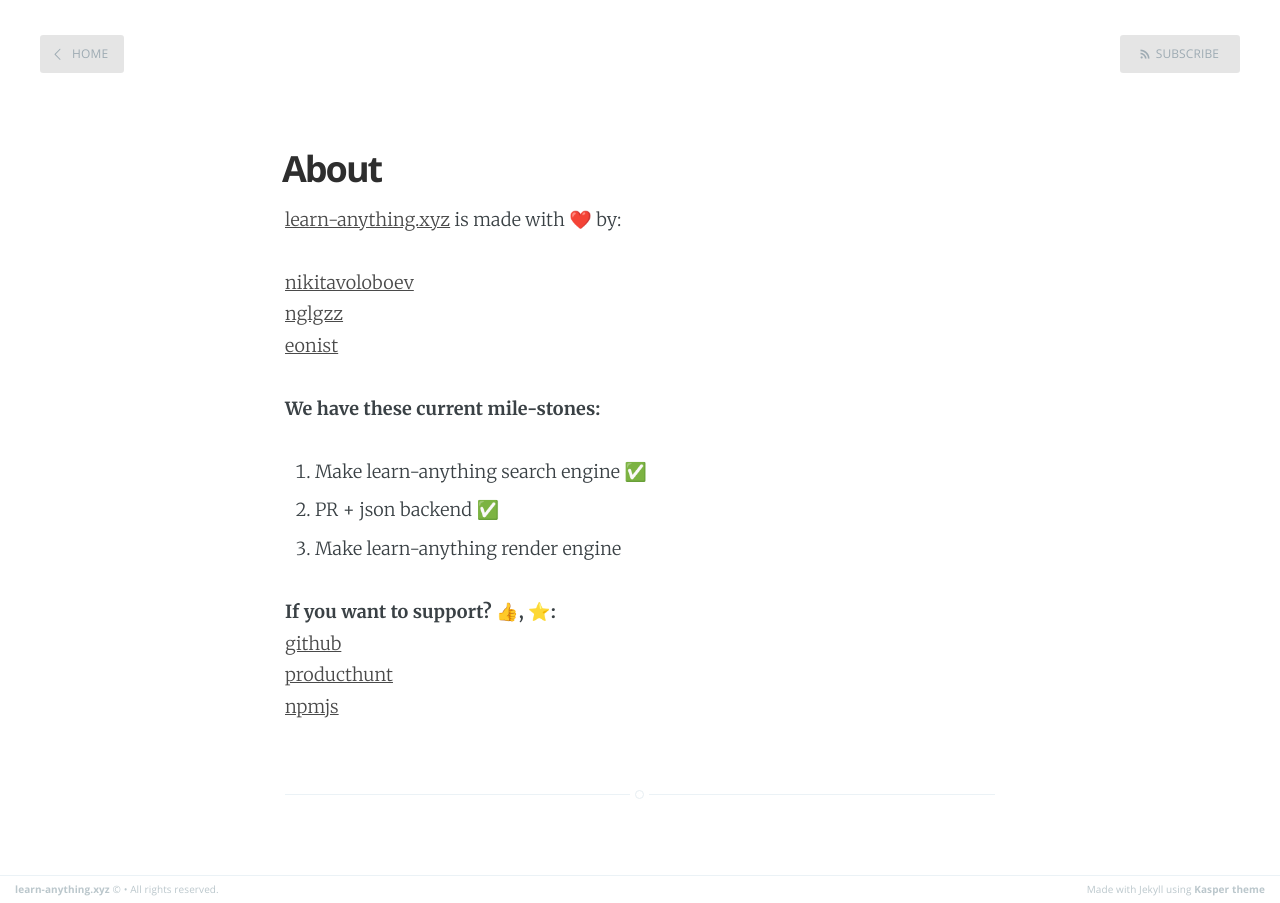
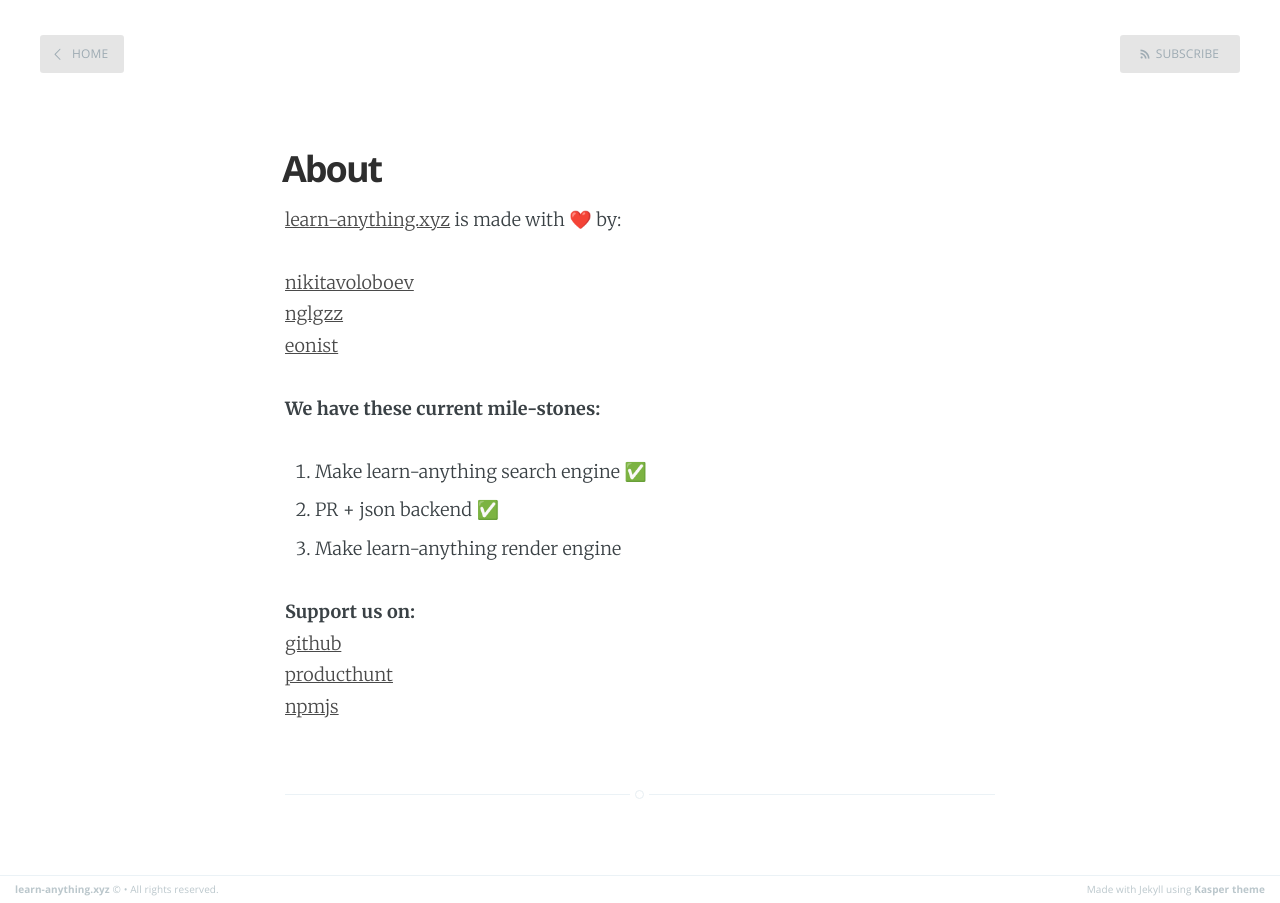
Before and after one commit to jeffreyyoung/learn-anything.github.io, a Jekyll site: the page built from about.md, in a window 1280 px wide. Built offline with Jekyll 4.4.1, drawn with Linux system fonts in a browser that asks for light colours.

Commit message:
Update about.md

```diff
--- a/about.md
+++ b/about.md
@@ -16,7 +16,7 @@
 3. Make learn-anything render engine
 
 
-**If you want to support? 👍, ⭐:**
+**Support us on:**
 [github](https://github.com/nikitavoloboev/knowledge-map)
 [producthunt](https://www.producthunt.com/posts/knowledge-map-2)
 [npmjs](https://www.npmjs.com/package/react-mindmap)
```
